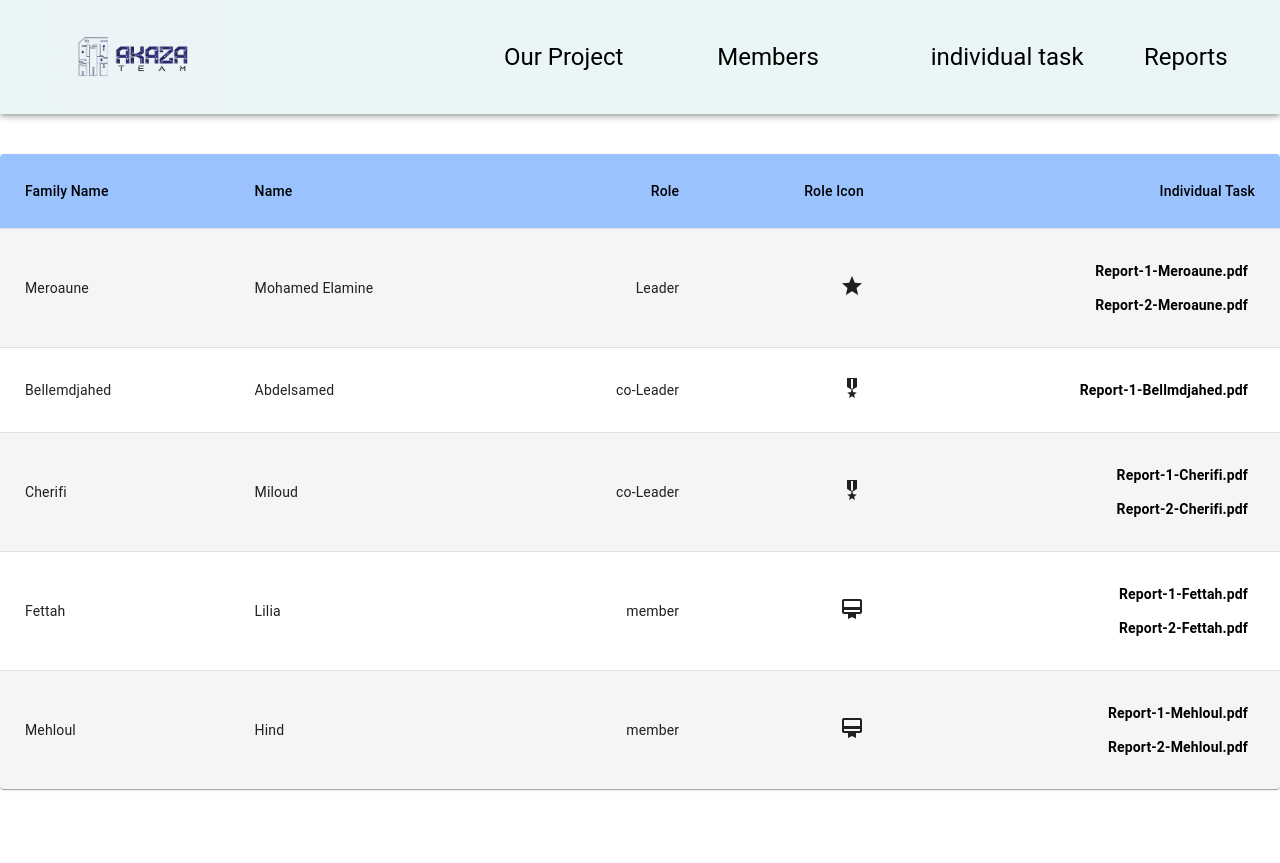
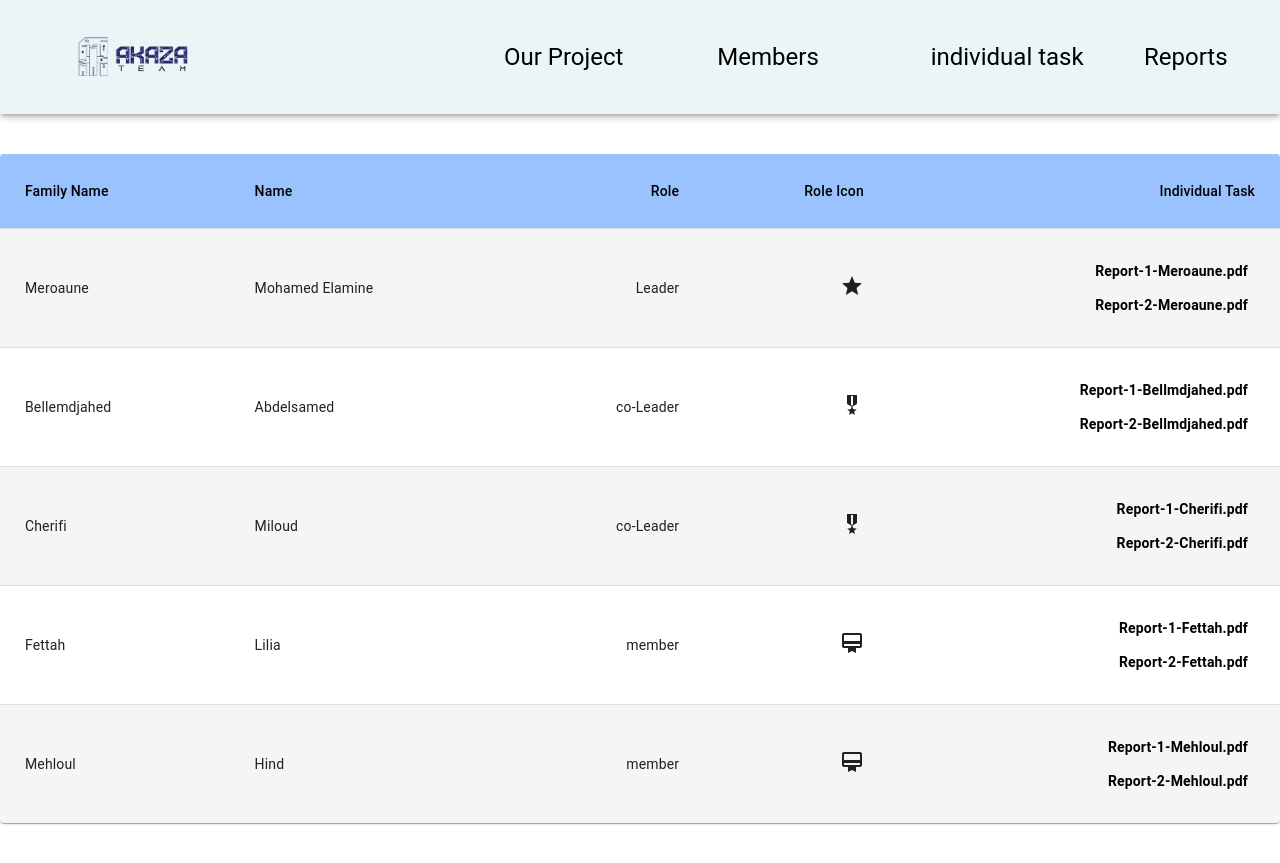
Before and after one commit to merouane2000/searchBib, a React (Create React App) app: page /li in a window 1280 px wide. Before the commit the page ends 829 px from the top, so only its background shows below. Built offline with nearby package versions, Linux system fonts and the light colour scheme.

Commit message:
task added

```diff
--- a/src/components/Li.js
+++ b/src/components/Li.js
@@ -66,6 +66,11 @@ const MembersSquad = [
         tsklinck:
           "https://drive.google.com/file/d/1mJwj9c7U_olh_8QFyhcZtbPwvhzkaf05/view?usp=sharing",
           indName: "Report-1-Bellmdjahed.pdf",
+      },
+      {
+        tsklinck:
+          "https://drive.google.com/file/d/1WLDlKwFrLiouT1JvkK-uhjcR157qeOHD/view?usp=sharing",
+          indName: "Report-2-Bellmdjahed.pdf",
       },
     ],
 
```
